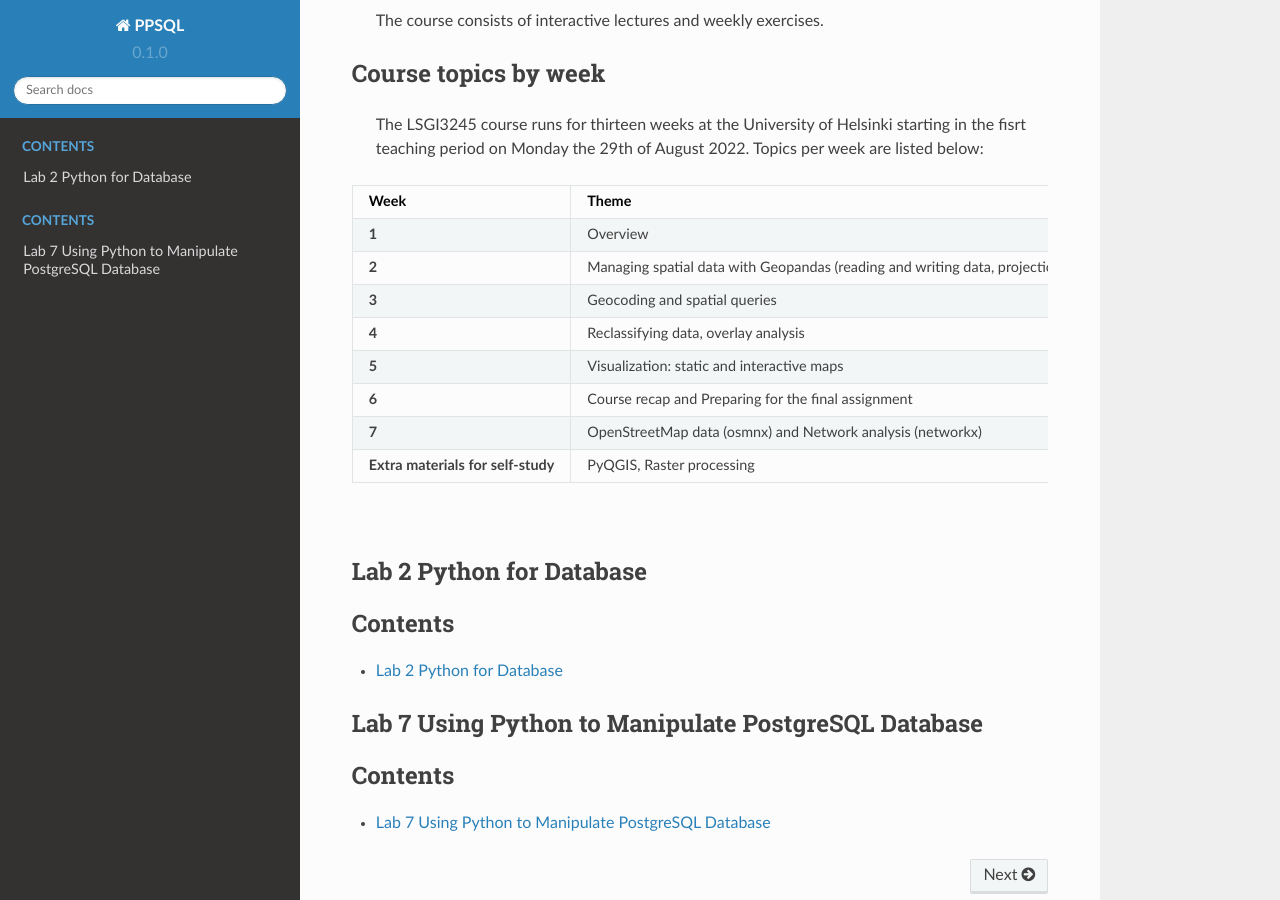
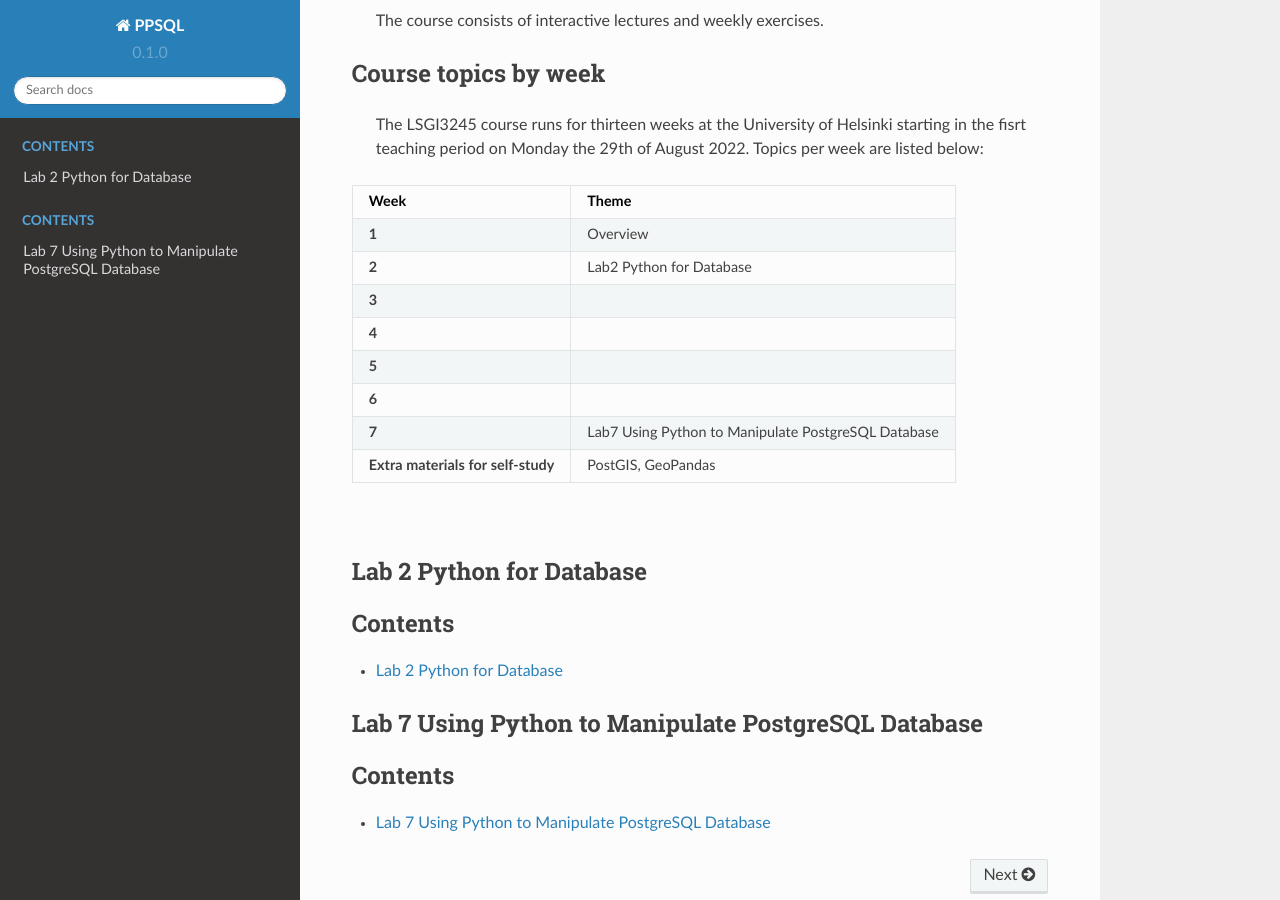
Before and after one commit to lc06/python_for_postgresql, a Sphinx documentation site: the page built from docs/source/index.rst, in a window 1280 px wide and 900 px high, scrolled down 452 px. Built offline with Sphinx 7.4.7 and the Read the Docs theme 2.0.0, drawn with Linux system fonts in a browser that asks for light colours.

Commit message:
modified some configurations

```diff
--- a/docs/source/index.rst
+++ b/docs/source/index.rst
@@ -1,9 +1,9 @@
 Welcome to PPSQL's documentation!
 ===================================
 
-Check out the :doc:`Lab2 Python for Database` section for basic information about using python to manipulate PostgreSQL database.
+Check out the :ref:`Lab2 Python for Database` section for basic information about using python to manipulate PostgreSQL database.
 
-Check out the :doc:`Lab7 Using Python to Manipulate PostgreSQL Database` section for further information about using python to manipulate spatial data from PostgreSQL database.
+Check out the :ref:`Lab7 Using Python to Manipulate PostgreSQL Database` section for further information about using python to manipulate spatial data from PostgreSQL database.
 
 .. note::
 
@@ -21,45 +21,39 @@ Course topics by week
 
    The LSGI3245 course runs for thirteen weeks at the University of Helsinki starting in the fisrt teaching period on Monday the 29th of August 2022. Topics per week are listed below:
 
-+----------------+---------------------------------+
-| Week           | Theme                           |
-+================+=================================+
-| **1**          | Overview                        |
-|                |                                 |
-|                |                                 |
-|                |                                 |
-+----------------+---------------------------------+
-| **2**          | Managing spatial data with      |
-|                | Geopandas (reading and writing  |
-|                | data, projections, table joins) |
-|                |                                 |
-+----------------+---------------------------------+
-| **3**          | Geocoding and spatial           |
-|                | queries                         |
-|                |                                 |
-+----------------+---------------------------------+
-| **4**          | Reclassifying data,             |
-|                | overlay analysis                |
-|                |                                 |
-+----------------+---------------------------------+
-| **5**          | Visualization: static           |
-|                | and interactive maps            |
-|                |                                 |
-+----------------+---------------------------------+
-| **6**          | Course recap and                |
-|                | Preparing for the final         |
-|                | assignment                      |
-|                |                                 |
-+----------------+---------------------------------+
-| **7**          | OpenStreetMap data (osmnx) and  |
-|                | Network analysis (networkx)     |
-|                |                                 |
-+----------------+---------------------------------+
-| **Extra**      |  PyQGIS, Raster processing      |
-| **materials**  |                                 |
-| **for**        |                                 |
-| **self-study** |                                 |
-+----------------+---------------------------------+
++----------------+-----------------------------------------------------+
+|      Week      |                        Theme                        |
++================+=====================================================+
+| **1**          | Overview                                            |
+|                |                                                     |
+|                |                                                     |
+|                |                                                     |
++----------------+-----------------------------------------------------+
+| **2**          | Lab2 Python for Database                            |
+|                |                                                     |
+|                |                                                     |
+|                |                                                     |
++----------------+-----------------------------------------------------+
+| **3**          |                                                     |
+|                |                                                     |
++----------------+-----------------------------------------------------+
+| **4**          |                                                     |
+|                |                                                     |
++----------------+-----------------------------------------------------+
+| **5**          |                                                     |
+|                |                                                     |
++----------------+-----------------------------------------------------+
+| **6**          |                                                     |
+|                |                                                     |
++----------------+-----------------------------------------------------+
+| **7**          | Lab7 Using Python to Manipulate PostgreSQL Database |
+|                |                                                     |
++----------------+-----------------------------------------------------+
+| **Extra**      | PostGIS, GeoPandas                                  |
+| **materials**  |                                                     |
+| **for**        |                                                     |
+| **self-study** |                                                     |
++----------------+-----------------------------------------------------+
 
 |
 
```
